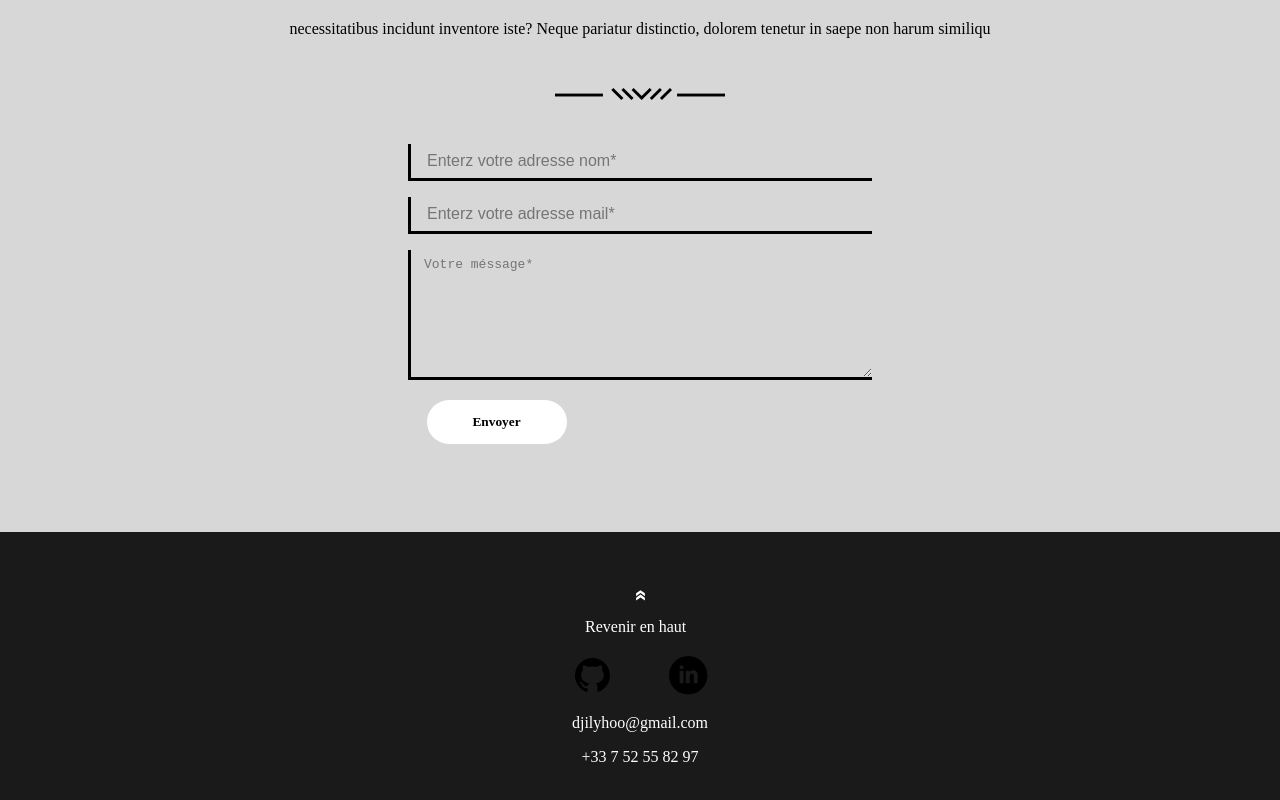
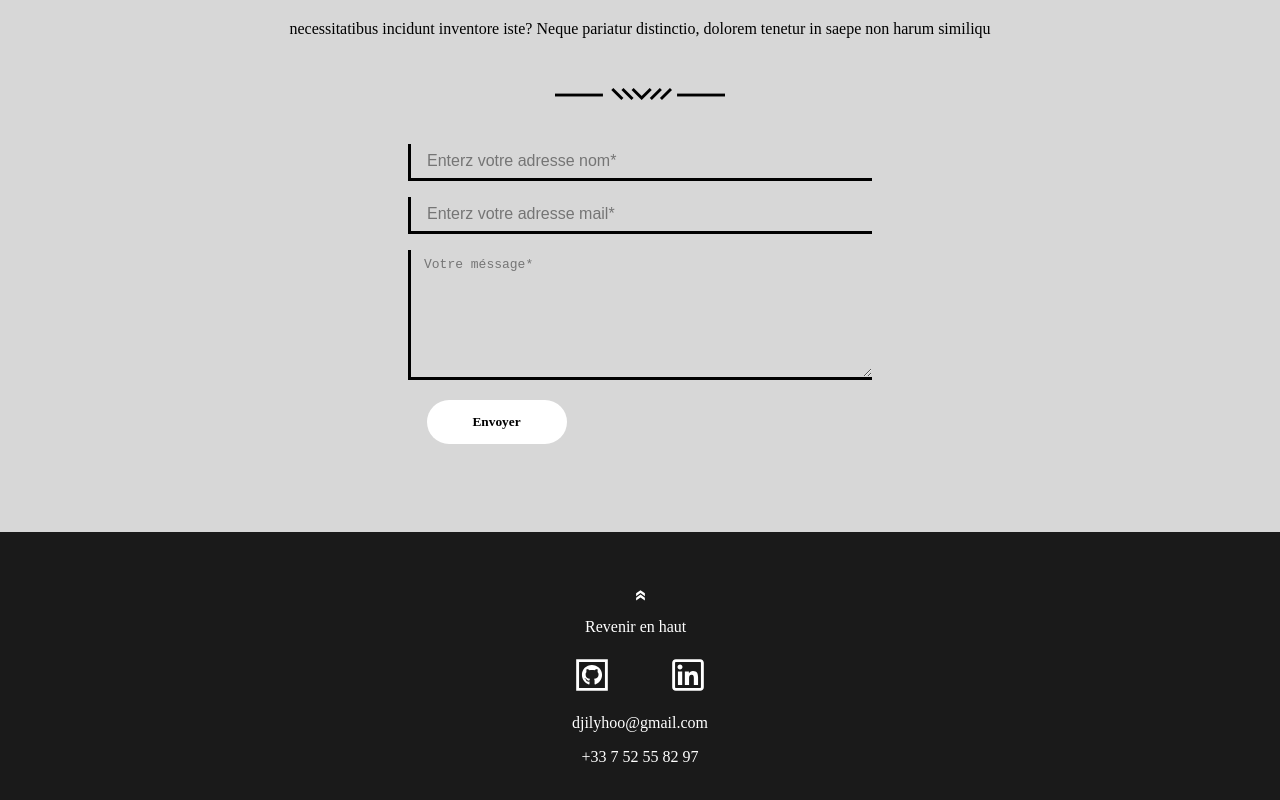
Before and after one commit to Cheik40/my-portfolio, a React (Vite) app: page / in a window 1280 px wide. Shown: the part 3443-4243 px from the top of the page. Built offline with nearby package versions, Linux system fonts and the light colour scheme.

Commit message:
ajuster library react-icons

```diff
--- a/package.json
+++ b/package.json
@@ -12,6 +12,7 @@
   "dependencies": {
     "react": "^18.3.1",
     "react-dom": "^18.3.1",
+    "react-icons": "^5.3.0",
     "styled-components": "^6.1.13"
   },
   "devDependencies": {
--- a/src/componants/footer/Footer.tsx
+++ b/src/componants/footer/Footer.tsx
@@ -1,7 +1,9 @@
-import githubIcon from "../../assets/github.svg";
+// import githubIcon from "../../assets/github.svg";
 import linkedinIcon from "../../assets/linkedin.svg";
 import backToUp from "../../assets/backToUp.svg";
 import styles from "./Footer.module.css";
+import { LiaGithubSquare, LiaLinkedin } from "react-icons/lia";
+// import { LiaLinkedin } from "react-icons/lia";
 
 function Footer() {
     return (
@@ -19,12 +21,14 @@ function Footer() {
             <div className={styles.socialLink}>
                 <div className={styles.Link}>
                     <a href='https://github.com/Cheik40'>
-                        <img src={githubIcon} alt='GitHub' />
+                        {/* <img src={githubIcon} alt='GitHub' /> */}
+                        <LiaGithubSquare size='100%' />
                     </a>
                 </div>
                 <div className={styles.Link}>
                     <a href='https://fr.linkedin.com/in/cheikh-ndiaye-870513196?trk=public_profile_browsemap_profile-result-card_result-card_full-click'>
-                        <img src={linkedinIcon} alt='LinkedIn' />
+                        {/* <img src={linkedinIcon} alt='LinkedIn' /> */}
+                        <LiaLinkedin size='100%' />
                     </a>
                 </div>
             </div>
```
Also changed, not shown: 1 other file (tests, documents, lock files or other folders).
